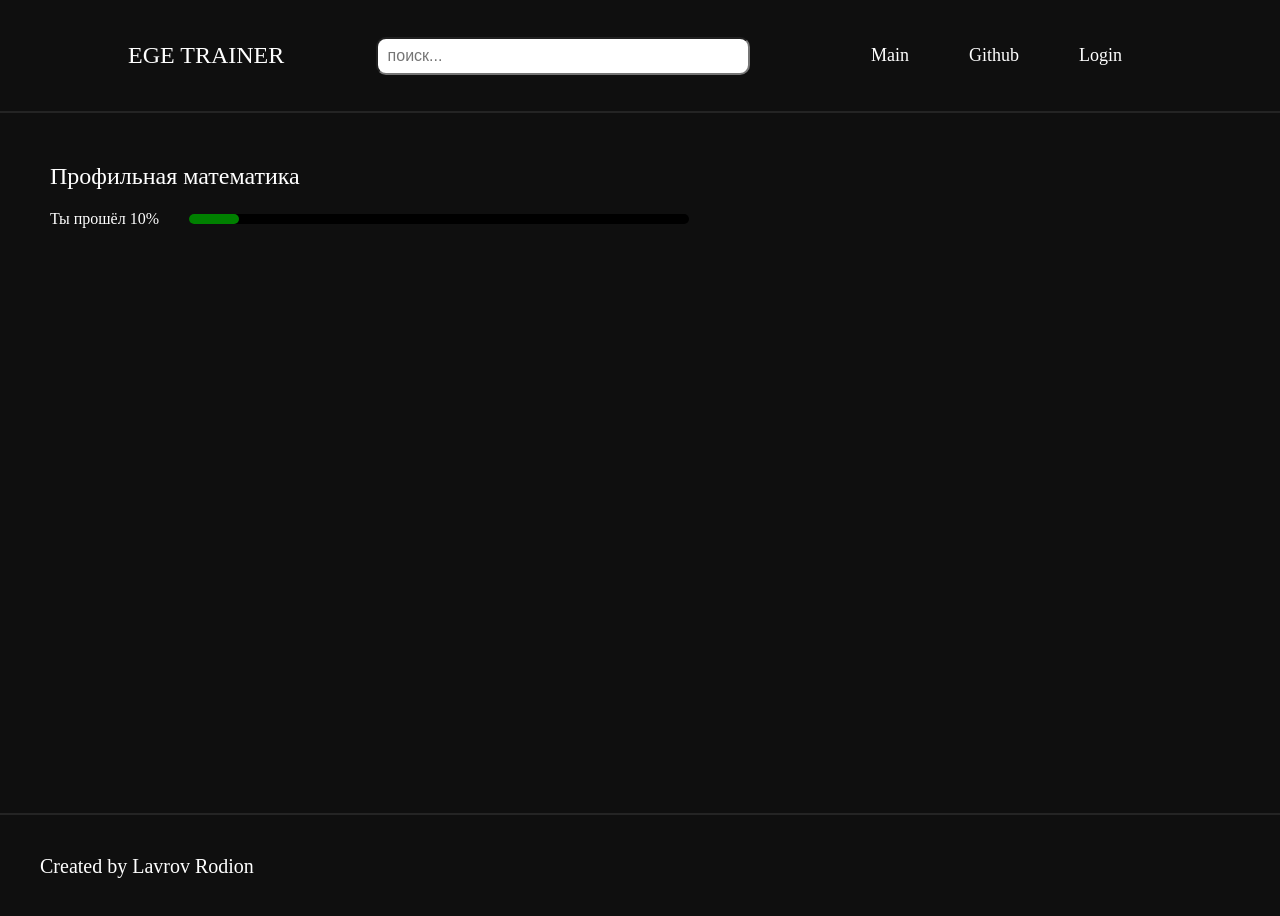
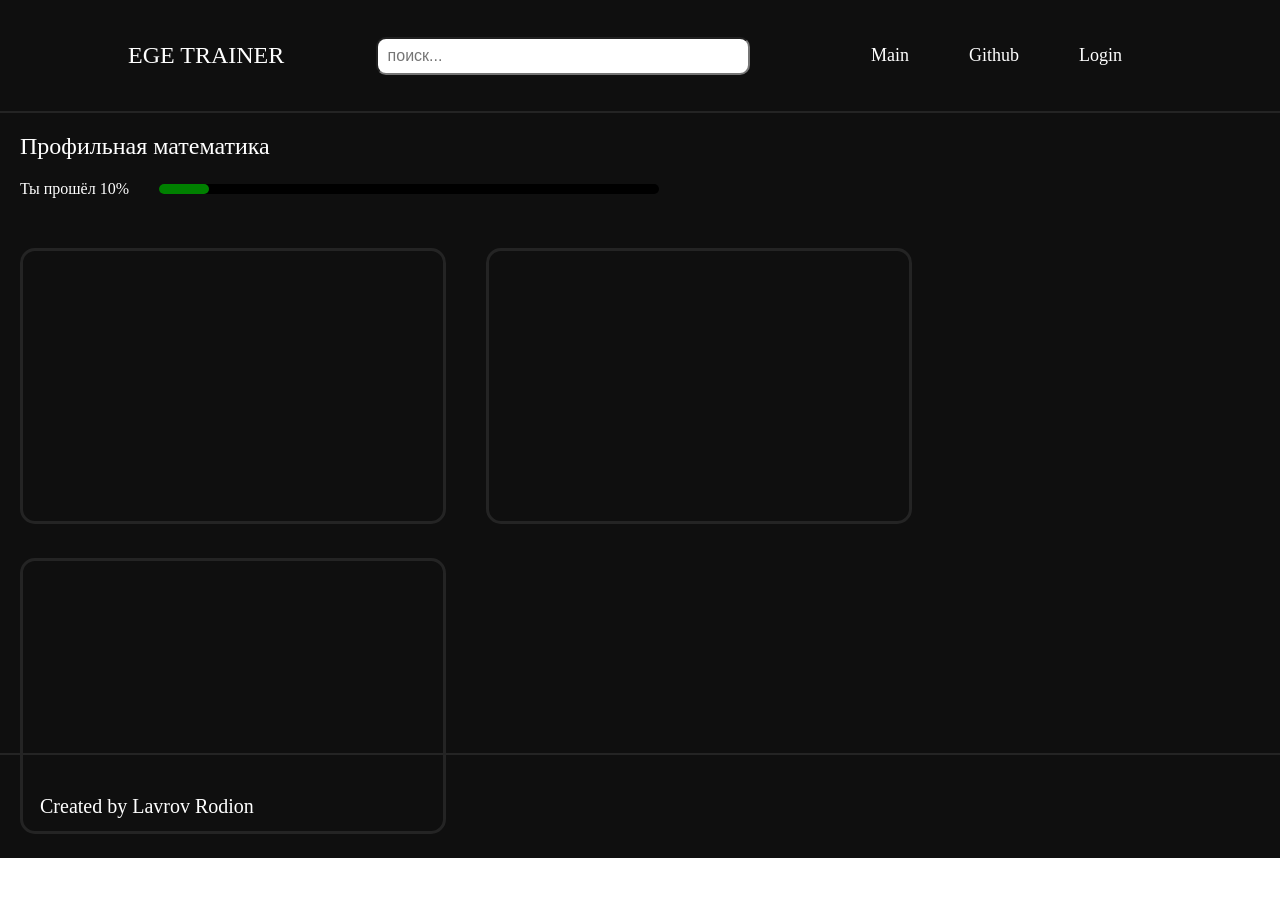
Before and after one commit to Veter-ok/ege-trainer, a React (Vite) app in the folder client/: page /subjects/1 in a window 1280 px wide. Shown: the top 916 px of the page. After the commit the page ends 858 px from the top, so only its background shows below. Built offline with nearby package versions, Linux system fonts and the light colour scheme.

Commit message:
Added subject's page and topics

```diff
--- /dev/null
+++ b/client/src/components/topic-card/topic-card.tsx
@@ -0,0 +1,17 @@
+import './topicCard.scss'
+import { FunctionComponent as FC } from "react"
+import { ITopic } from "../../types/mainTypes"
+
+interface IPropsTopicCard {
+	topic: ITopic
+}
+
+const TopicCard:FC<IPropsTopicCard> = ({topic}) => {
+	return (
+		<div className="topic-block">
+			<div className="topic-block__title">{topic.title}</div>
+		</div>
+	)
+}
+
+export default TopicCard
--- /dev/null
+++ b/client/src/components/topic-card/topicCard.scss
@@ -0,0 +1,15 @@
+@import '../../constants.scss';
+
+.topic-block {
+	border: 3px solid #242424;
+	display: inline-block;
+	margin: 30px 40px 0px 0px;
+	border-radius: 15px;
+	padding: 10px;
+	width: 400px;
+	height: 250px;
+	&__title {
+		font-size: 20px;
+		color: $primaryTextColor;
+	}
+}
--- a/client/src/constants/subjects.ts
+++ b/client/src/constants/subjects.ts
@@ -4,36 +4,43 @@ export const subjects:ISubject[] = [
 	{
 		id: 0,
 		title: "Русский язык",
-		progress: 10
+		progress: 10,
+		blocks: [0, 10, 20]
 	},
 	{
 		id: 1,
 		title: "Профильная математика",
-		progress: 10
+		progress: 10,
+		blocks: [1, 10, 20]
 	},
 	{
 		id: 2,
 		title: "Физика",
-		progress: 10
+		progress: 10,
+		blocks: [0, 10, 20]
 	},
 	{
 		id: 3,
 		title: "Биология",
-		progress: 10
+		progress: 10,
+		blocks: [0, 10, 20]
 	},
 	{
 		id: 4,
 		title: "Химия",
-		progress: 10
+		progress: 10,
+		blocks: [0, 10, 20]
 	},
 	{
 		id: 5,
 		title: "История",
-		progress: 10
+		progress: 10,
+		blocks: [0, 10, 20]
 	},
 	{
 		id: 6,
 		title: "Обществознание",
-		progress: 10
+		progress: 10,
+		blocks: [0, 10, 20]
 	}
 ]
--- /dev/null
+++ b/client/src/constants/topics.ts
@@ -0,0 +1,14 @@
+import { ITopic } from "../types/mainTypes";
+
+export const Themes:ITopic[] = [
+	{
+		id: 0,
+		title: '',
+		progress: 23
+	},
+	{
+		id: 1,
+		title: 'dsfsd',
+		progress: 23
+	}
+]
--- a/client/src/pages/subject/Subject.tsx
+++ b/client/src/pages/subject/Subject.tsx
@@ -1,11 +1,24 @@
 import './subject.scss'
 import { useParams } from "react-router-dom";
 import { subjects } from "../../constants/subjects";
+import { Themes } from '../../constants/topics';
+import TopicCard from '../../components/topic-card/topic-card';
 
 const Subject = () => {
 	const { subjectId } = useParams();
 
 	const currentlySubject = subjects.filter((value) => value.id === Number(subjectId) ? true : false)[0]
+
+	const findTheme = (id: number) => {
+		for (let i = 0; i++; i < Themes.length) {
+			if (Themes[i].id === id){
+				return Themes[i]
+			}
+		}
+		return Themes[0]
+	}
+
+	console.log(findTheme(currentlySubject.blocks[0]))
 
 	return (
 		<div className="subject-page">
@@ -15,6 +28,11 @@ const Subject = () => {
 				<div className="subject-page__progress-bar__full-line">
 					<div style={{width: `${currentlySubject.progress}%`}} className="subject-page__progress-bar__full-line__success"/>
 				</div>
+				<div className="subject-page__topics-blocks">
+					{currentlySubject.blocks.map((value) =>
+						<TopicCard topic={findTheme(value)}/>
+					)}
+				</div>
 			</div>
 		</div>
 	)
--- a/client/src/pages/subject/subject.scss
+++ b/client/src/pages/subject/subject.scss
@@ -2,7 +2,7 @@
 
 .subject-page {
 	height: 600px;
-	padding: 50px;
+	padding: 20px;
 	&__title {
 		font-size: 24px;
 		color: $primaryTextColor;
@@ -28,4 +28,7 @@
 			}
 		}
 	}
+	&__topics-blocks {
+		display: inline-block;
+	}
 }
```
Also changed, not shown: client/src/types/mainTypes.ts (+7 -0 lines).
